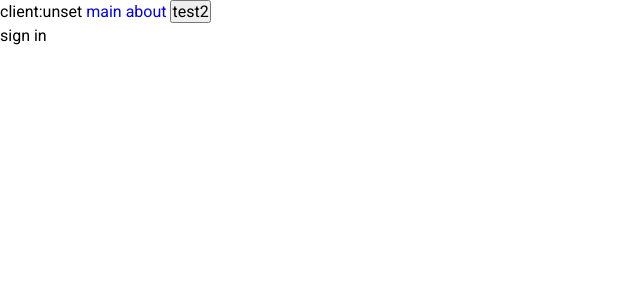
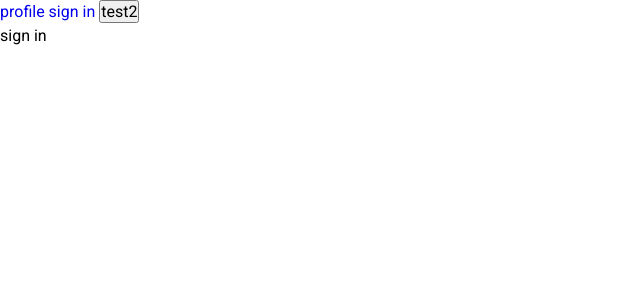
Before and after one commit to Reni101/Enterprise, a React app: page / in a window 1280 px wide. Shown: the top 300 px of the page, without its empty margins (0-640 px from the left). Built offline with nearby package versions, Linux system fonts and the light colour scheme; no server answers.

Commit message:
feat: add routers const

```diff
--- a/src/app/App.tsx
+++ b/src/app/App.tsx
@@ -6,9 +6,8 @@ export const App = () => {
     const { toggleTheme} = useTheme();
     return (
         <div >
-            client:{process.env.REACT_APP_CLIENT_ID}
-            <Link to='/'> main</Link>
-            <Link to='/about'> about </Link>
+            <Link to='/profile'> profile</Link>
+            <Link to='/'> sign in </Link>
                 <button onClick={toggleTheme}>test2</button>
             <Suspense fallback={<div>loading</div>}>
                 <Outlet/>
--- /dev/null
+++ b/src/shared/const/index.ts
@@ -0,0 +1 @@
+export {routes} from './routes'
--- /dev/null
+++ b/src/shared/const/routes.ts
@@ -0,0 +1,11 @@
+export const routes = {
+    AUTH: {
+        SIGN_IN: '/',
+        SIGN_UP: '/sign-up',
+        CHECK_EMAIL: '/check_email',
+        FORGOT_PASSWORD: '/forgot-password',
+        CREATE_NEW_PASSWORD: '/create_new_password/:token',
+    },
+    NOT_FOUND: '/*'
+
+} as const;
```
Also changed, not shown: src/app/providers/router/public-routers/public-routers.tsx (+8 -7 lines).
